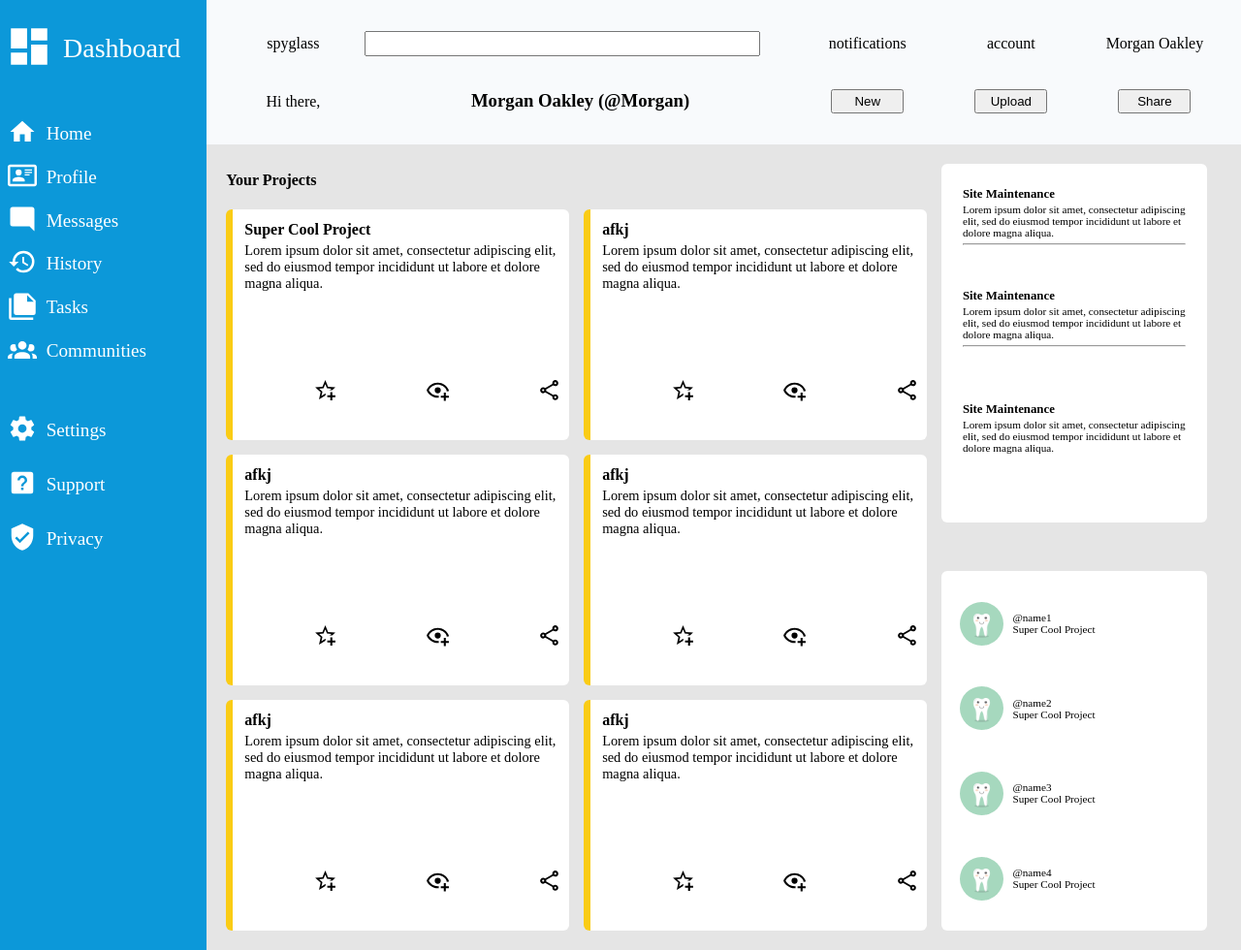
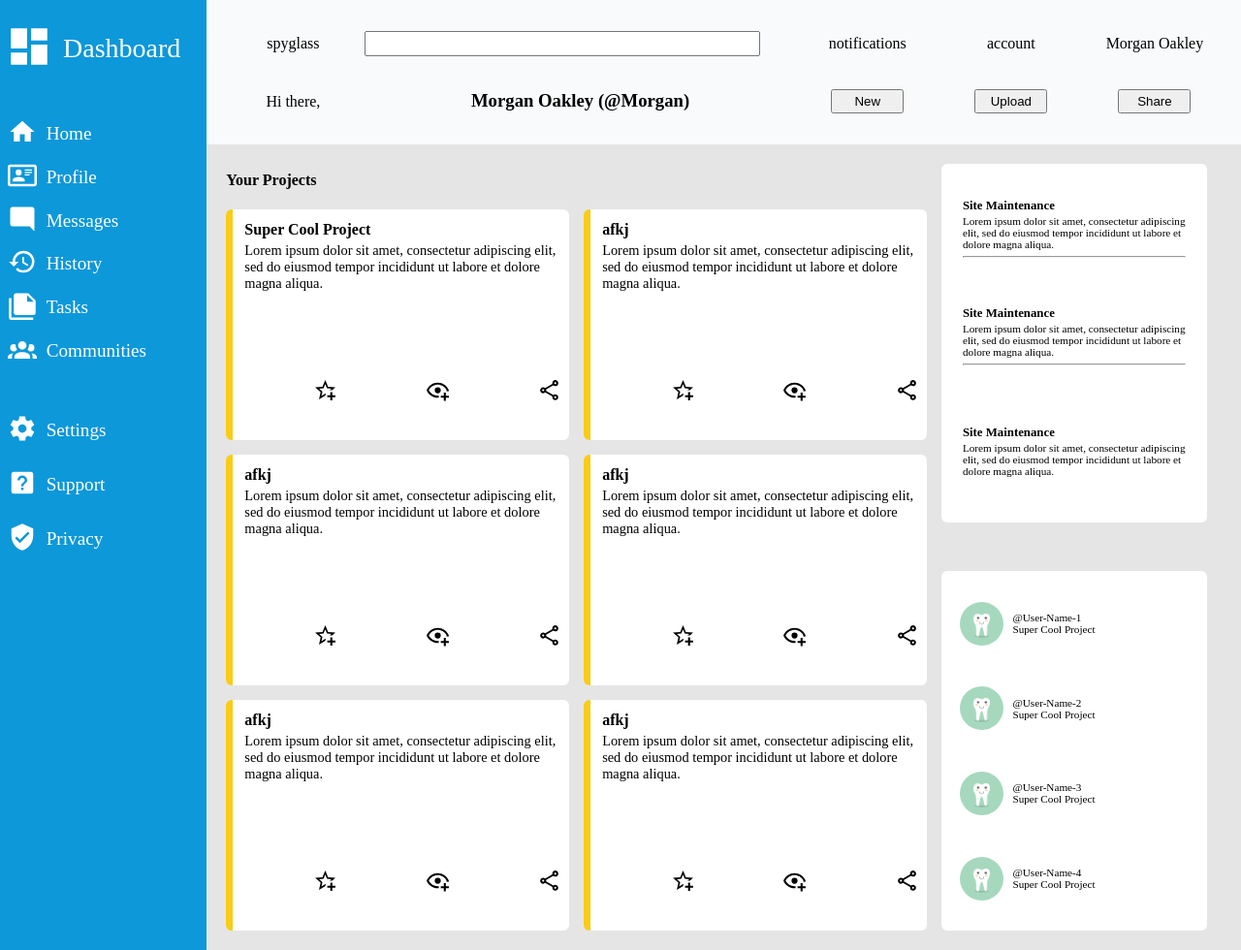
Before and after one commit to Jfoti64/Admin-Dashboard, a plain HTML site: page index.html in a window 1280 px wide. Shown: the whole page at 97% size. Drawn offline with Linux system fonts and the light colour scheme.

Commit message:
Fix centering on announcements.

```diff
--- a/index.html
+++ b/index.html
@@ -181,28 +181,28 @@
                     <div class="trendingRow">
                         <img src="Images/tooth-1670434_1920.png" alt="smiling cartoon tooth" class="mediumImage">
                         <div>
-                            <p class="userName">@name1</p>
+                            <p class="userName">@User-Name-1</p>
                             <p>Super Cool Project</p>
                         </div>
                     </div>
                     <div class="trendingRow">
                         <img src="Images/tooth-1670434_1920.png" alt="smiling cartoon tooth" class="mediumImage">
                         <div>
-                            <p class="userName">@name2</p>
+                            <p class="userName">@User-Name-2</p>
                             <p>Super Cool Project</p>
                         </div>
                     </div>
                     <div class="trendingRow">
                         <img src="Images/tooth-1670434_1920.png" alt="smiling cartoon tooth" class="mediumImage">
                         <div>
-                            <p class="userName">@name3</p>
+                            <p class="userName">@User-Name-3</p>
                             <p>Super Cool Project</p>
                         </div>
                     </div>
                     <div class="trendingRow">
                         <img src="Images/tooth-1670434_1920.png" alt="smiling cartoon tooth" class="mediumImage">
                         <div>
-                            <p class="userName">@name4</p>
+                            <p class="userName">@User-Name-4</p>
                             <p>Super Cool Project</p>
                         </div>
                     </div>
--- a/style.css
+++ b/style.css
@@ -163,6 +163,7 @@ body {
     display: grid;
     grid-template-columns: 1fr;
     grid-template-rows: repeat(3, 1fr);
+    align-items: center;
 }
 
 .announcements, .trending {
@@ -170,10 +171,6 @@ body {
     font-size: .7rem;
     background-color: white;
     border-radius: 6px;
-}
-
-.announcements div {
-    align-self: start;
 }
 
 .announcementsRow h5, p {
```
